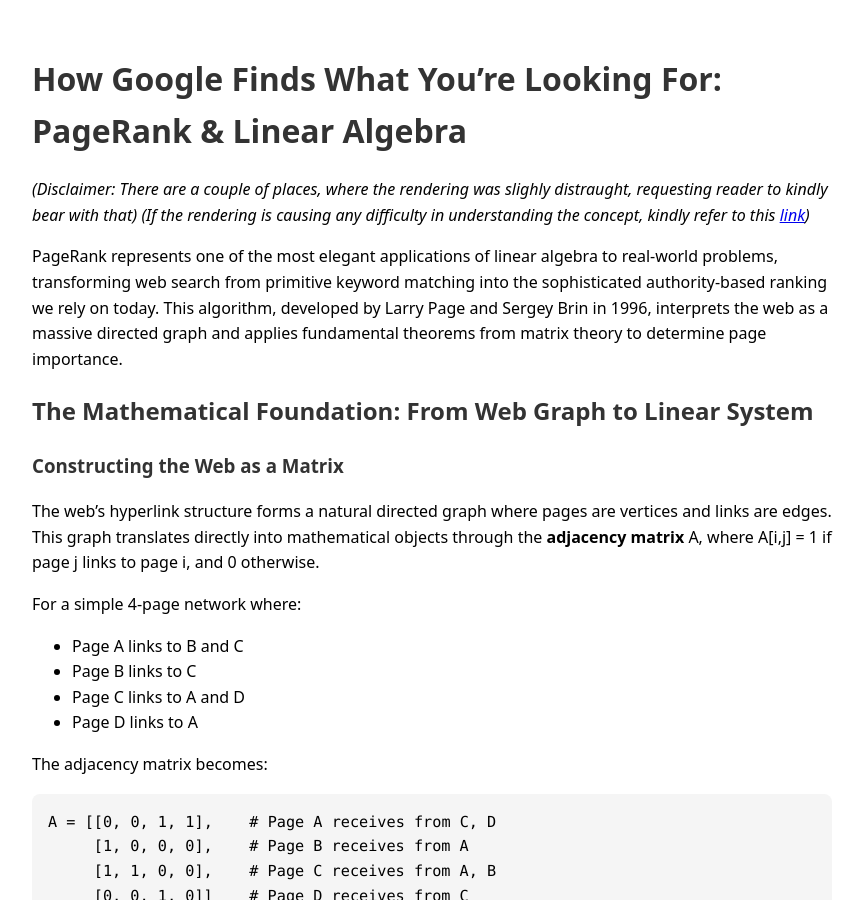
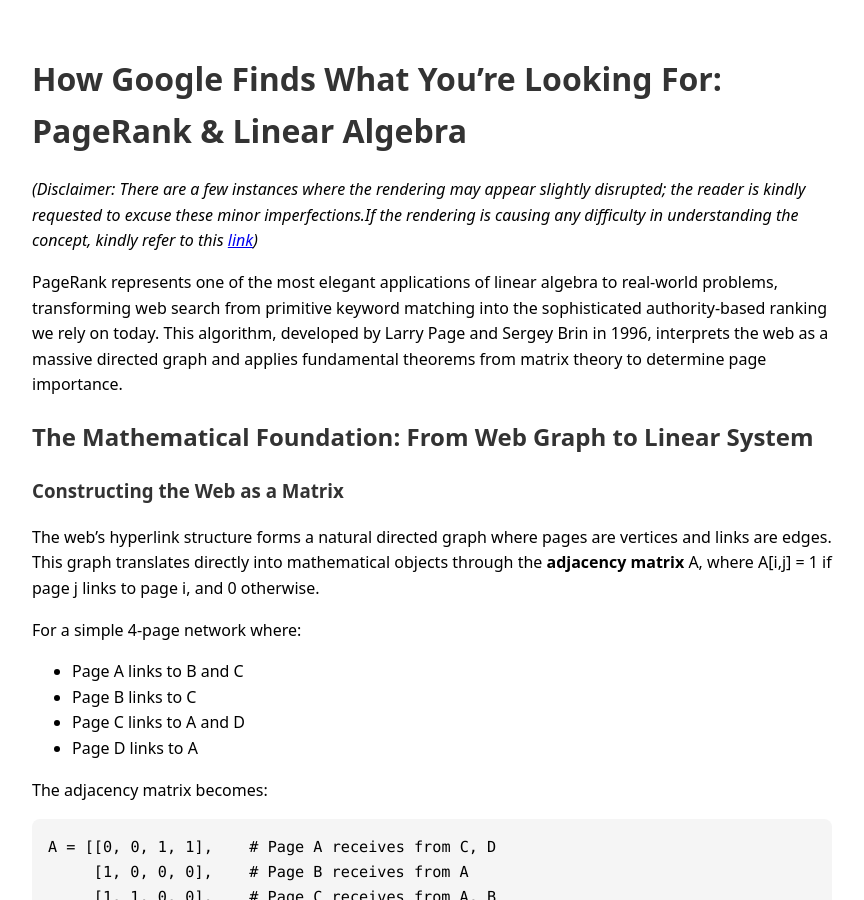
Before and after one commit to Shreyas-Dharmatti/Discrete-Mathematics-Project, a Jekyll site: the page built from index.md, in a window 1280 px wide and 900 px high. Shown: the whole window, without its empty margins (208-1072 px from the left). Built offline with Jekyll 4.4.1, drawn with Linux system fonts in a browser that asks for light colours.

Commit message:
Update index.md

```diff
--- a/index.md
+++ b/index.md
@@ -5,8 +5,7 @@ title: Blog Explaining Algorithm behind Google Search
 
 # How Google Finds What You're Looking For: PageRank & Linear Algebra
 
-*(Disclaimer: There are a couple of places, where the rendering was slighly distraught, requesting reader to kindly bear with that)*
-*(If the rendering is causing any difficulty in understanding the concept, kindly refer to this [link](https://github.com/Shreyas-Dharmatti/Discrete-Mathematics-Project/blob/main/README.md))*
+*(Disclaimer: There are a few instances where the rendering may appear slightly disrupted; the reader is kindly requested to excuse these minor imperfections.If the rendering is causing any difficulty in understanding the concept, kindly refer to this [link](https://github.com/Shreyas-Dharmatti/Discrete-Mathematics-Project/blob/main/README.md))*
 
 PageRank represents one of the most elegant applications of linear algebra to real-world problems, transforming web search from primitive keyword matching into the sophisticated authority-based ranking we rely on today. This algorithm, developed by Larry Page and Sergey Brin in 1996, interprets the web as a massive directed graph and applies fundamental theorems from matrix theory to determine page importance.
 
```
